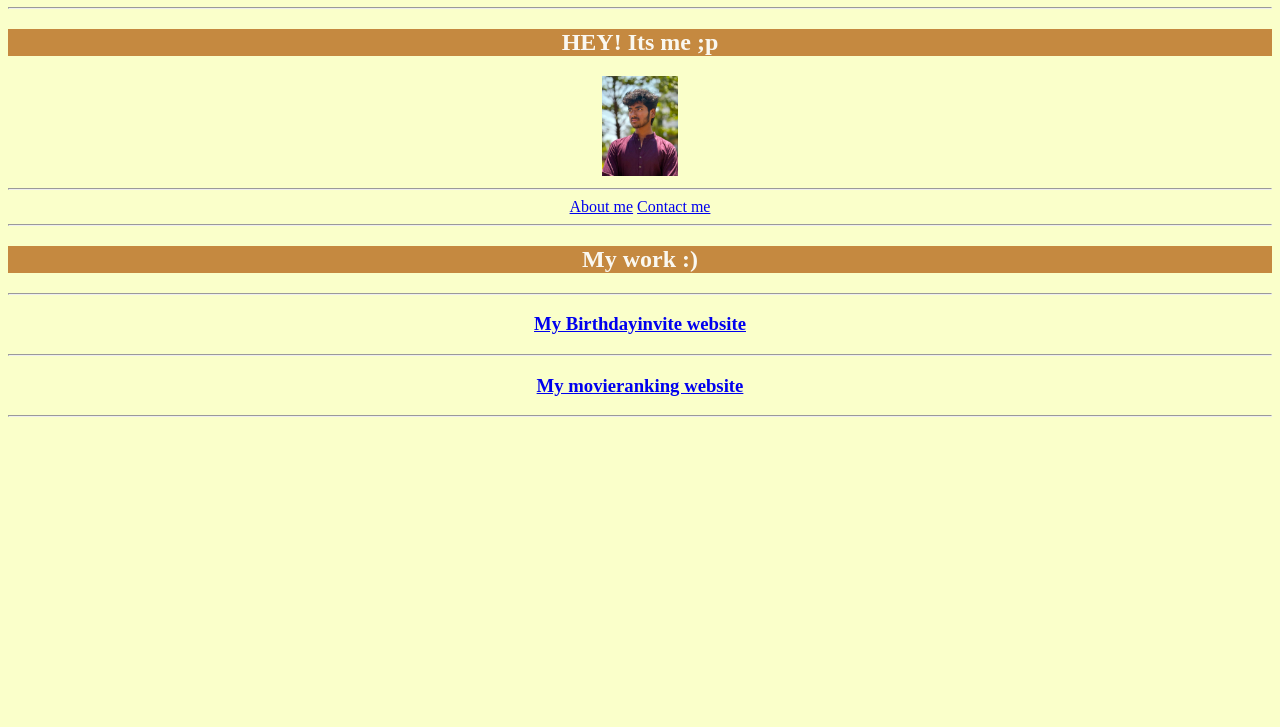
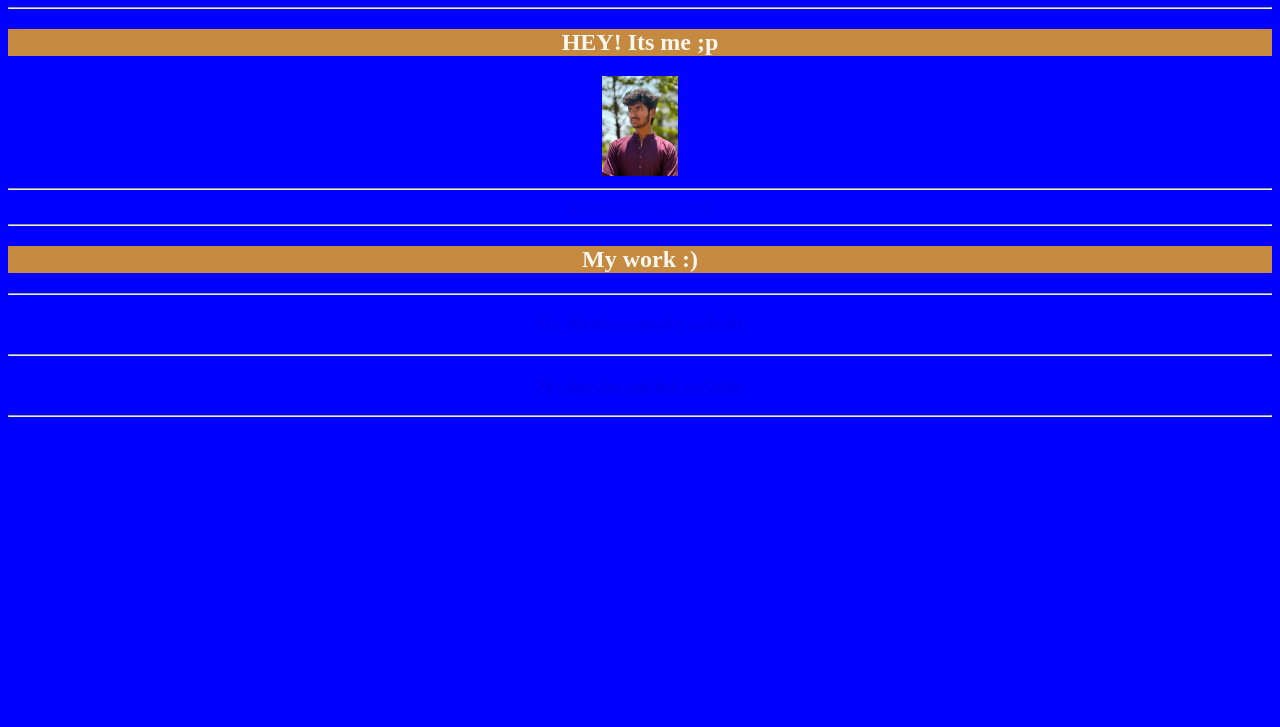
Before and after one commit to N1hal-tech/My-portfolio, a plain HTML site: page index.html in a window 1280 px wide. Shown: the part 73-800 px from the top of the page. Drawn offline with Linux system fonts and the light colour scheme.

Commit message:
Update style.css

```diff
--- a/style.css
+++ b/style.css
@@ -1,5 +1,5 @@
 body{
-    background-color: #FAFFCA;
+    background-color: blue;
 }
 h1{
     color:whitesmoke;
```
